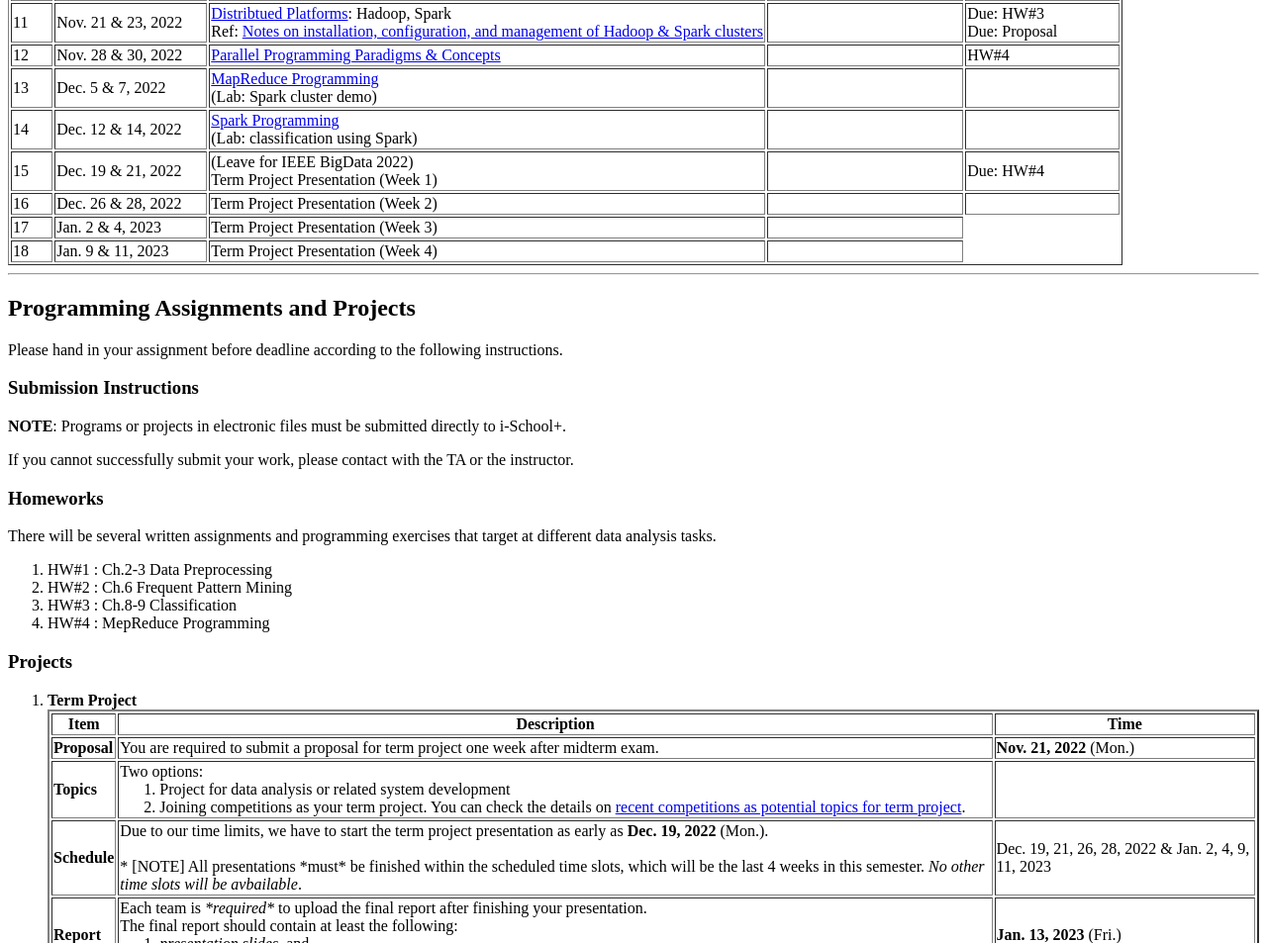
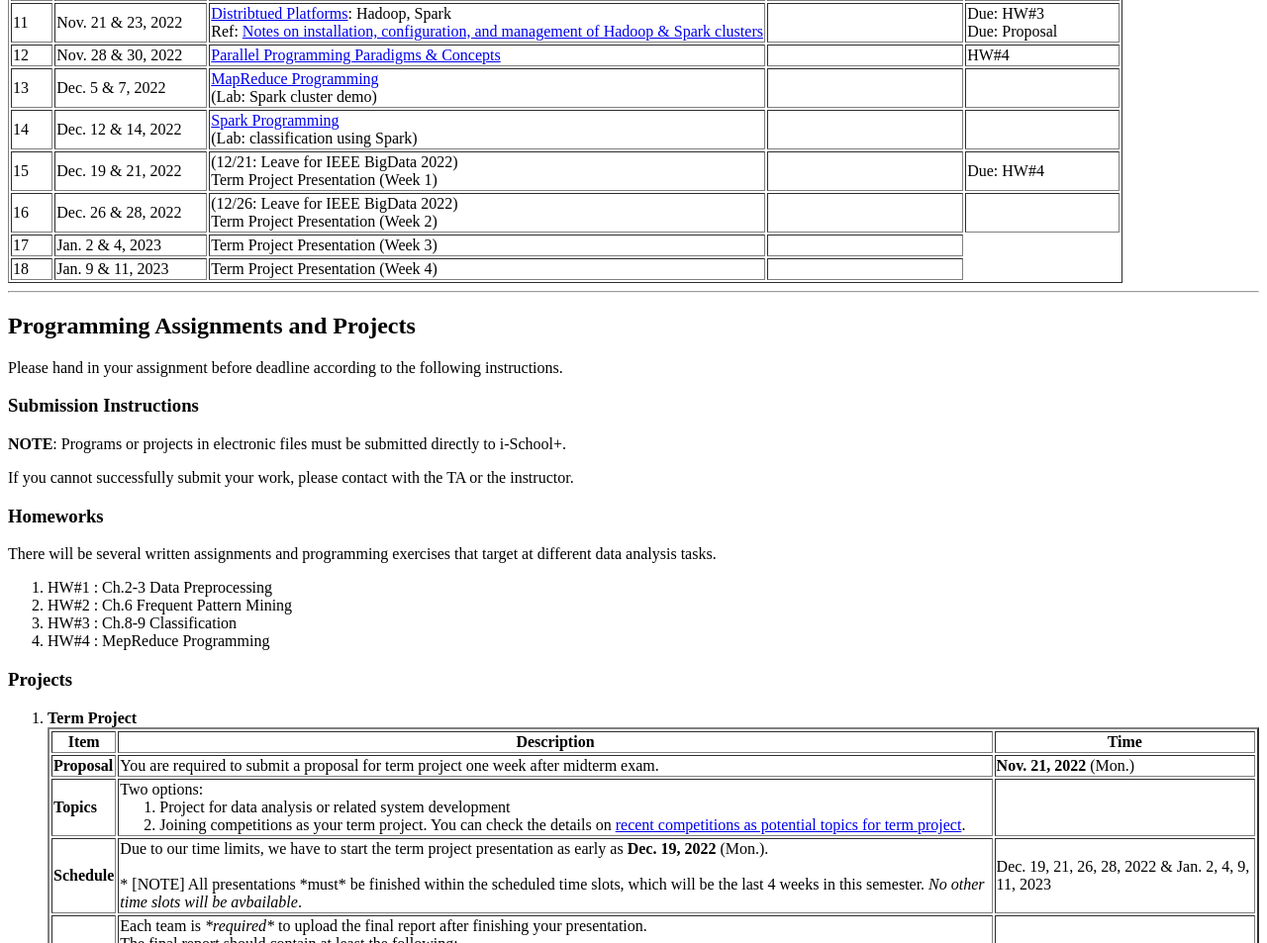
Before and after one commit to chriswjh/chriswjh.github.io, a plain HTML site: page BDA/index.html in a window 1280 px wide. Shown: the part 1102-2055 px from the top of the page at 99% size. Drawn offline with Linux system fonts and the light colour scheme.

Commit message:
Update index.html

```diff
--- a/BDA/index.html
+++ b/BDA/index.html
@@ -158,14 +158,15 @@ HW#4
   </td><td>
 </td></tr>
   <tr><td>15</td><td>Dec. 19 & 21, 2022</td><td>
-    (Leave for IEEE BigData 2022)
+    (12/21: Leave for IEEE BigData 2022)
 <br>Term Project Presentation (Week 1)
 </td><td>
   </td><td>
 Due: HW#4
   </td></tr>
   <tr><td>16</td><td>Dec. 26 & 28, 2022</td><td>
-Term Project Presentation (Week 2)
+    (12/26: Leave for IEEE BigData 2022)
+<br>Term Project Presentation (Week 2)
   </td><td></td><td>
 </td></tr>
   <tr><td>17</td><td>Jan. 2 & 4, 2023</td><td>
```
